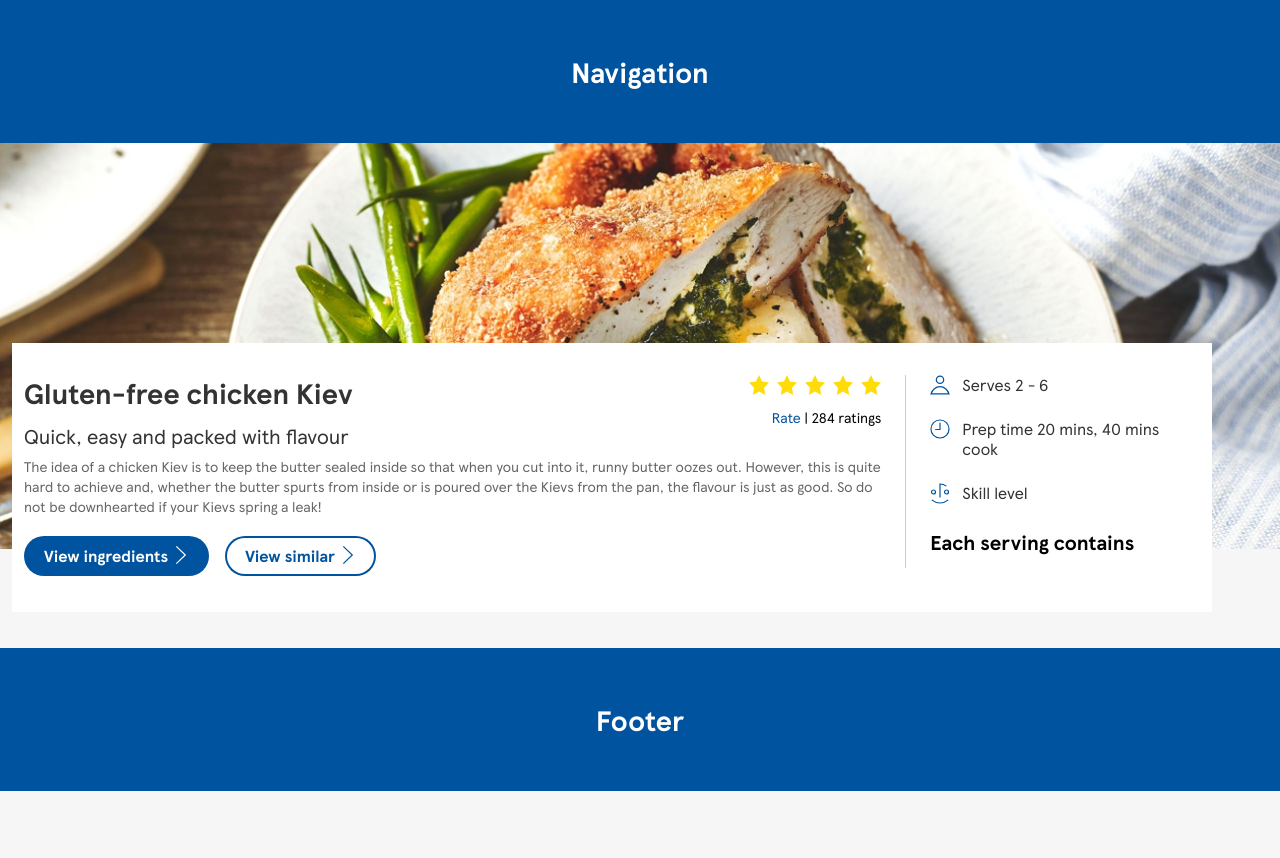
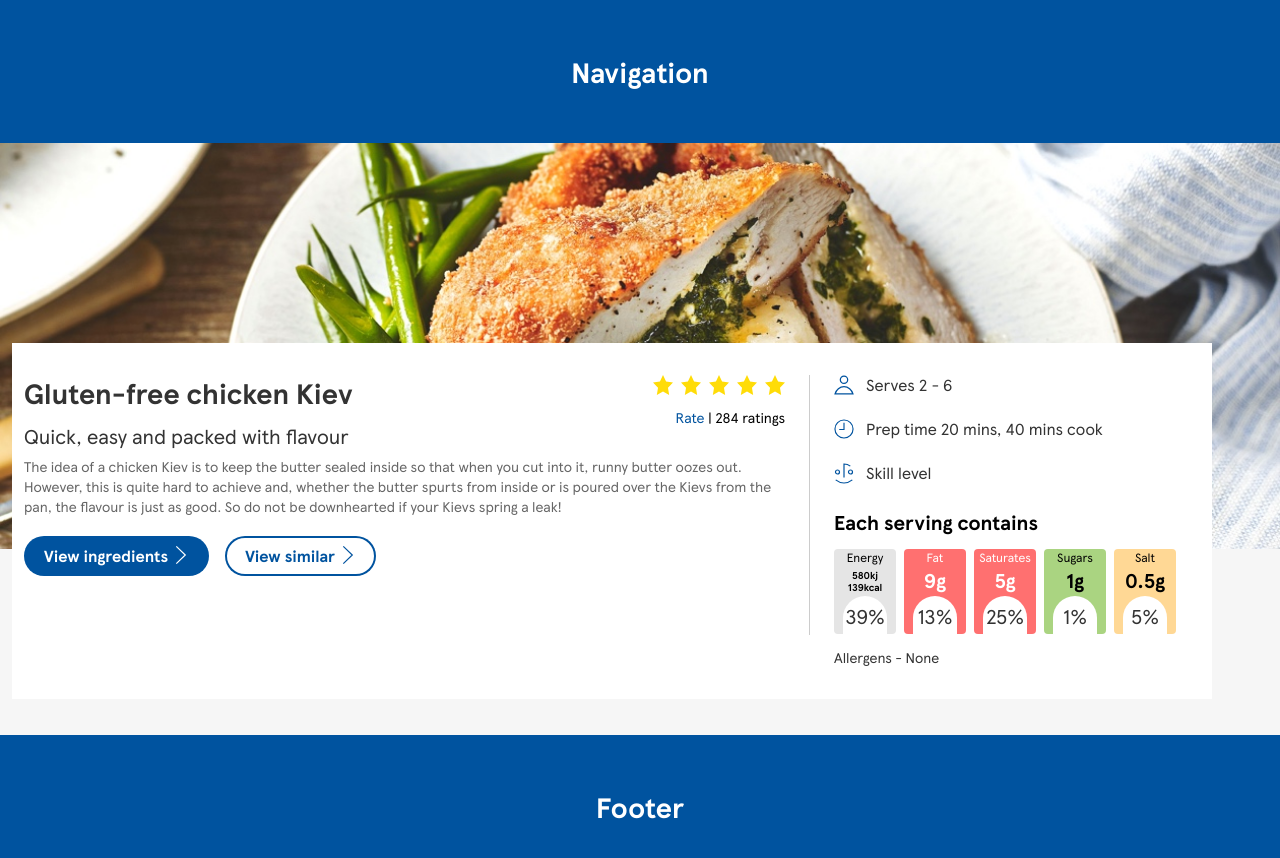
Before and after one commit to mfung1/recipe-app, a React (Create React App) app: page / in a window 1280 px wide. Shown: the top 858 px of the page. Before the commit the page ends 800 px from the top, so only its background shows below. Built offline with nearby package versions, Linux system fonts and the light colour scheme.

Commit message:
Add nutrtition labels

```diff
--- /dev/null
+++ b/src/components/molecules/nutrition-label/nutrition-label.css
@@ -0,0 +1,104 @@
+.nutrition-lbls {
+  display: grid;
+  grid-template-columns: repeat(4, 62px);
+  grid-gap: 8px;
+}
+
+.nutrition-indctr {
+  display: grid;
+  grid-template-rows: 18px 24px 38px;
+  grid-gap: 2.5px;
+  border-radius: 4px;
+  max-height: 88px;
+  text-align: center;
+}
+.nutrition-indctr-hz {
+  display: grid;
+  grid-template-columns: 43px 122px 48px;
+  grid-template-rows: 1fr;
+  grid-gap: 24px;
+  grid-column: 1 / 5;
+  padding: 8px 18px;
+  align-items: center;
+}
+.nutrition-indctr-hz .nutrition-desc {
+  font-size: 14px;
+  line-height: normal;
+}
+.nutrition-indctr-hz .nutrition-prcnt {
+  border-top-right-radius: 0px;
+  border-bottom-left-radius: 50px;
+  padding: 12px 4px;
+  width: 48px;
+  height: 48px;
+}
+.nutrition-indctr-hz .nutrition-amnt {
+  font-size: 16px;
+  line-height: 0.75;
+}
+.nutrition-desc {
+  font-family: regularfont, Arial, Helvetica, sans-serif;
+  font-size: 12px;
+  line-height: normal;
+}
+.nutrition-amnt {
+  font-family: boldfont, Arial, Helvetica, sans-serif;
+  font-size: 20px;
+  line-height: 20px;
+  vertical-align: middle;
+}
+.nutrition-prcnt {
+  font-family: regularfont, Arial, Helvetica, sans-serif;
+  font-size: 20px;
+  line-height: 1.2;
+  background-color: #ffffff;
+  border-top-left-radius: 50px;
+  border-top-right-radius: 50px;
+  width: 44px;
+  height: 44px;
+  margin: 0 auto;
+  padding: 8px 2px 6px;
+  color: #333;
+}
+@media (min-width: 756px) {
+  .nutrition-lbls {
+    grid-template-columns: repeat(5, 62px);
+  }
+  .nutrition-indctr-hz {
+    grid-column: 1 / 2;
+    grid-template-columns: 1fr;
+    grid-template-rows: 17px 26px 38px;
+    grid-gap: 2px;
+    padding: 0;
+  }
+  .nutrition-indctr-hz .nutrition-desc {
+    font-size: 12px;
+  }
+  .nutrition-indctr-hz .nutrition-amnt {
+    max-width: 35px;
+    font-size: 10px;
+    line-height: 12px;
+    margin: 0 auto;
+  }
+  .nutrition-indctr-hz .nutrition-prcnt {
+    border-top-left-radius: 50px;
+    border-top-right-radius: 50px;
+    border-bottom-left-radius: 0px;
+    width: 44px;
+    height: 38px;
+    padding: 8px 2px 6px;
+  }
+}
+.red {
+  background-color: #ff7070;
+  color: #fff;
+}
+.amber {
+  background-color: #ffd895;
+}
+.green {
+  background-color: #aad481;
+}
+.gray {
+  background-color: #e5e5e5;
+}
--- /dev/null
+++ b/src/components/molecules/nutrition-label/nutrition-label.js
@@ -0,0 +1,15 @@
+import React, {Component} from 'react';
+import './nutrition-label.css';
+class HealthLabel extends Component {
+  render() {
+    return (
+      <div className={`nutrition-indctr ${this.props.color} ${'nutrition-indctr-' + this.props.horizontal}`}>
+        <span className="nutrition-desc">{this.props.desc}</span>
+        <span className="nutrition-amnt">{this.props.amnt}</span>
+        <span className="nutrition-prcnt">{`${this.props.percent}%`}</span>
+      </div>
+    )
+  }
+}
+
+export default HealthLabel;
--- a/src/components/organisms/ddl-hero/ddl-hero.css
+++ b/src/components/organisms/ddl-hero/ddl-hero.css
@@ -8,7 +8,7 @@
 }
 
 .ddl-hero {
-  padding: 32px 12px 12px;
+  padding: 32px 12px;
   background-color: #fff;
   max-width: 1200px;
   margin: 200px 12px 36px;
--- a/src/components/organisms/recipe-details/recipe-details.js
+++ b/src/components/organisms/recipe-details/recipe-details.js
@@ -1,5 +1,6 @@
 import React from 'react';
 import IconWithText from '../../molecules/icon-with-text/icon-with-text';
+import HealthLabel from '../../molecules/nutrition-label/nutrition-label';
 import './recipe-details.css';
 const RecipeDetails = () => {
   return (
@@ -9,8 +10,16 @@ const RecipeDetails = () => {
         <IconWithText icon="time" txt="Prep time 20 mins, 40 mins cook"/>
         <IconWithText icon="smile" txt="Skill level"/>
       </div>
-      <div className="ddl-cnt">
-        <h2 className="ddl-h3">Each serving contains</h2>
+      <div className="mb-">
+        <h2 className="ddl-h3 mb-13">Each serving contains</h2>
+        <div className="nutrition-lbls mb-13">
+          <HealthLabel horizontal="hz" color="gray" desc="Energy" amnt="580kj 139kcal" percent="39"/>
+          <HealthLabel color="red" desc="Fat" amnt="9g" percent="13"/>
+          <HealthLabel color="red" desc="Saturates" amnt="5g" percent="25"/>
+          <HealthLabel color="green" desc="Sugars" amnt="1g" percent="1"/>
+          <HealthLabel color="amber" desc="Salt" amnt="0.5g" percent="5"/>
+        </div>
+        <p className="ddl-t3 col-blk">Allergens - None</p>
       </div>
     </article>
   )
```
